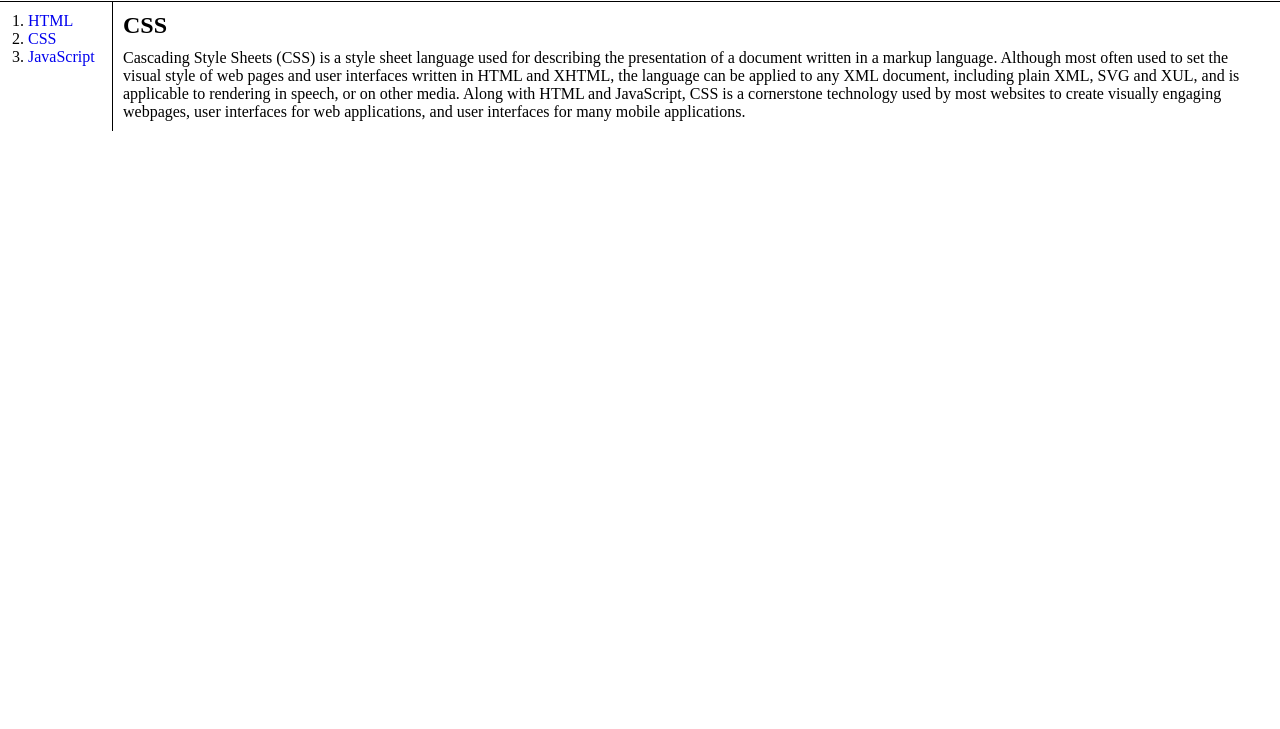
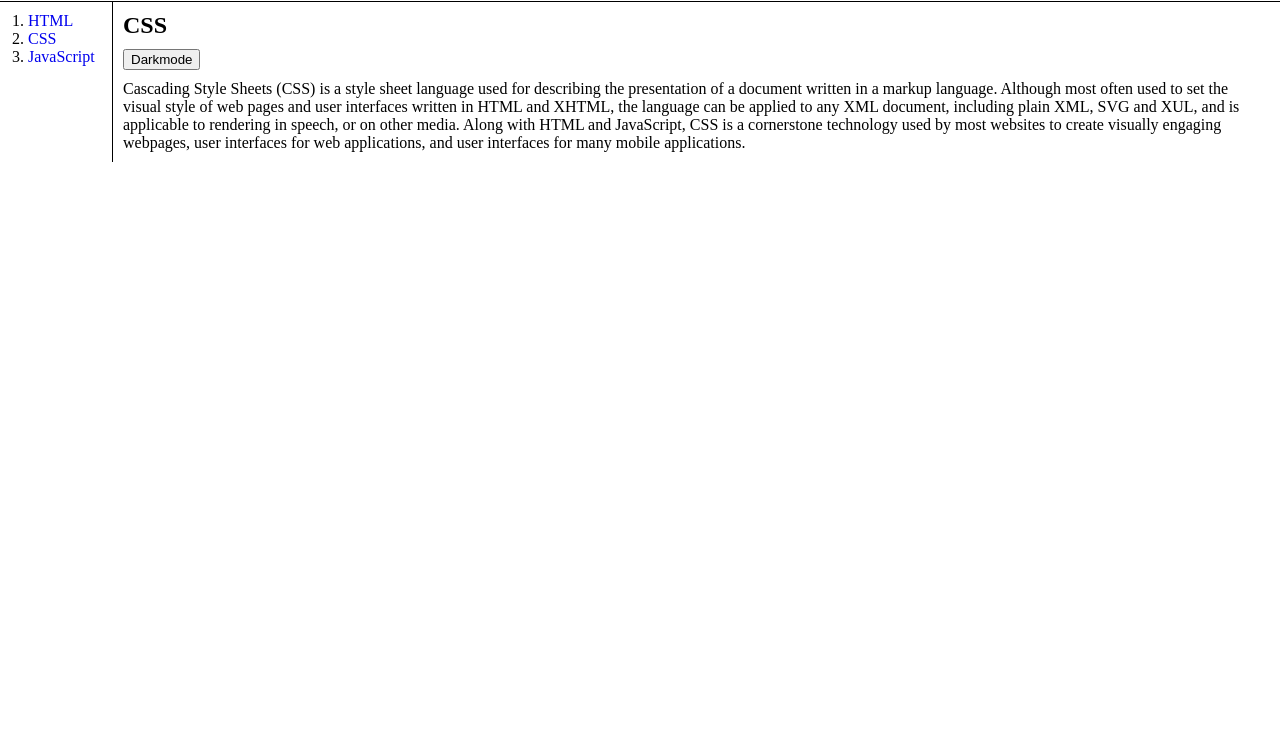
Before and after one commit to thkim7527/LearnNodeJS, a plain HTML site: page css.html in a window 1280 px wide. Shown: the part 71-800 px from the top of the page. Drawn offline with Linux system fonts and the light colour scheme.

Commit message:
Add darkmode all pages

```diff
--- a/css.html
+++ b/css.html
@@ -1,6 +1,5 @@
 <!DOCTYPE html>
 <html>
-
     <head>
         <meta charset="utf-8">
         <title>Web</title>
@@ -11,7 +10,6 @@
         <h1><a href="index.html">Web</a></h1>
 
         <div id="grid">
-
             <div id="index">
                 <ol>
                     <li><a href="html.html" class="saw">HTML</a></li>
@@ -22,11 +20,12 @@
 
             <div id="article">
                 <h2>CSS</h2>
+                <button onclick="toggleDarkmode()">Darkmode</button>
 
                 <p>Cascading Style Sheets (CSS) is a style sheet language used for describing the presentation of a document written in a markup language. Although most often used to set the visual style of web pages and user interfaces written in HTML and XHTML, the language can be applied to any XML document, including plain XML, SVG and XUL, and is applicable to rendering in speech, or on other media. Along with HTML and JavaScript, CSS is a cornerstone technology used by most websites to create visually engaging webpages, user interfaces for web applications, and user interfaces for many mobile applications.</p>
             </div>
         </div>
 
+        <script src="script.js"></script>
     </body>
-
 </html>
```
Also changed, not shown: html.html (+3 -5 lines), index.html (+0 -3 lines), javascript.html (+3 -3 lines). Lines whose indentation alone changed are shown as unchanged.
